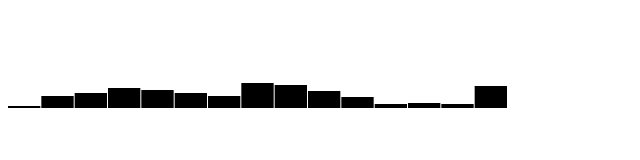
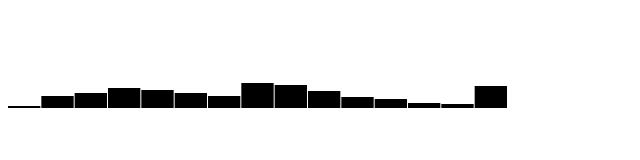
Before and after one commit to jknowles/d3Tutorials, a plain HTML site: page index.html in a window 1280 px wide. Shown: the full height of the page, 0-640 px from the left. Drawn offline with Linux system fonts and the light colour scheme.

Commit message:
testing in webstorm

```diff
--- a/index.html
+++ b/index.html
@@ -11,7 +11,7 @@
 	<body>
 		<script type="text/javascript">
 
-			var dataset = [ 2, 12, 15, 20, 18, 15, 12, 25, 23, 17, 11, 4, 5, 4, 22];
+			var dataset = [ 2, 12, 15, 20, 18, 15, 12, 25, 23, 17, 11, 9, 5, 4, 22];
 
 			// width and height
 			var w = 500;
@@ -23,7 +23,7 @@
 				.append("svg")
 				.attr("width", w)
 				.attr("height", h);
-
+			                           // todo try out to-do list
 			// var circles = svg.selectAll("circle")
 			//	.data(dataset)
 			//	.enter()
```
